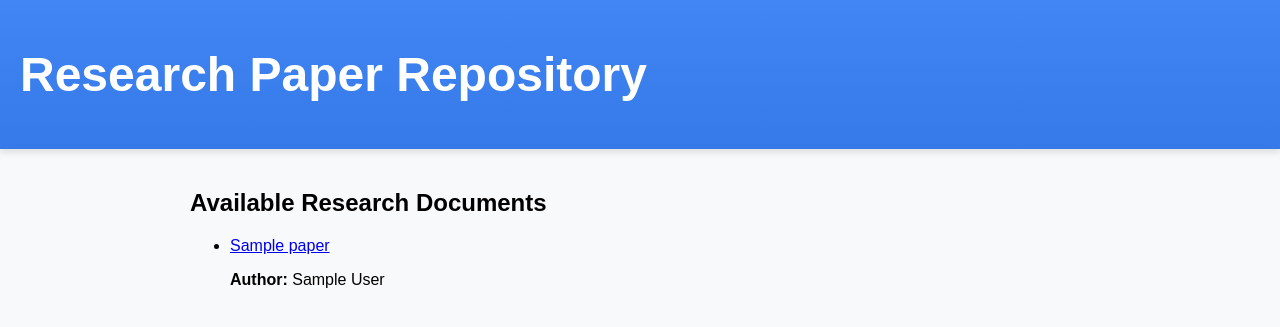
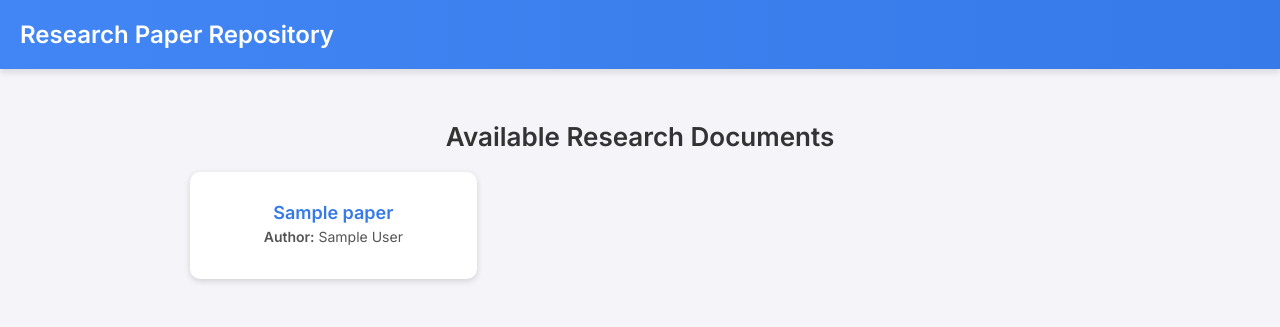
Before and after one commit to hanairi/python_research_site, a Flask app: template templates/index.html in a window 1280 px wide. Shown: the top 327 px of the page. Run offline with Flask 3, Linux system fonts and the light colour scheme; the template is opened without the code that fills it: most values are stand-ins (such as "Sample title", 1, 10 or a date in 2020).

Commit message:
Update index.html
made ui better

```diff
--- a/templates/index.html
+++ b/templates/index.html
@@ -5,21 +5,81 @@
     <meta name="viewport" content="width=device-width, initial-scale=1.0">
     <title>Research Papers</title>
     <link rel="stylesheet" href="../static/css/styles.css">
+    <link href="https://fonts.googleapis.com/css2?family=Inter:wght@300;400;600&display=swap" rel="stylesheet">
+    <style>
+        body {
+            font-family: 'Inter', sans-serif;
+            background-color: #f4f4f9;
+            margin: 0;
+            padding: 0;
+            text-align: center;
+        }
+        header {
+            background: linear-gradient(to right, #4285F4, #357AE8);
+            color: white;
+            padding: 20px;
+            font-size: 24px;
+            font-weight: 600;
+            box-shadow: 0px 4px 6px rgba(0, 0, 0, 0.1);
+        }
+        main {
+            padding: 30px;
+            max-width: 900px;
+            margin: auto;
+        }
+        h2 {
+            font-size: 26px;
+            color: #333;
+            margin-bottom: 20px;
+        }
+        .document-list {
+            display: grid;
+            grid-template-columns: repeat(auto-fill, minmax(250px, 1fr));
+            gap: 20px;
+            margin-top: 20px;
+            padding: 0;
+        }
+        .document-card {
+            background: white;
+            padding: 20px;
+            border-radius: 10px;
+            box-shadow: 0 2px 6px rgba(0, 0, 0, 0.15);
+            transition: 0.3s;
+            text-align: center;
+        }
+        .document-card:hover {
+            box-shadow: 0 6px 12px rgba(0, 0, 0, 0.2);
+            transform: translateY(-3px);
+        }
+        .document-card a {
+            text-decoration: none;
+            color: #357AE8;
+            font-weight: 600;
+            display: block;
+            margin-top: 10px;
+            font-size: 18px;
+        }
+        .document-card p {
+            color: #555;
+            font-size: 14px;
+            margin-top: 5px;
+        }
+    </style>
 </head>
 <body>
     <header>
-        <h1>Research Paper Repository</h1>
+        Research Paper Repository
     </header>
     <main>
         <h2>Available Research Documents</h2>
-        <ul>
+        <div class="document-list">
             {% for paper in papers %}
-                <li>
+                <div class="document-card">
                     <a href="/papers/{{ paper.name }}">{{ paper.title }}</a>
                     <p><strong>Author:</strong> {{ paper.author }}</p>
-                </li>
+                </div>
             {% endfor %}
-        </ul>
+        </div>
     </main>
 </body>
 </html>
```
